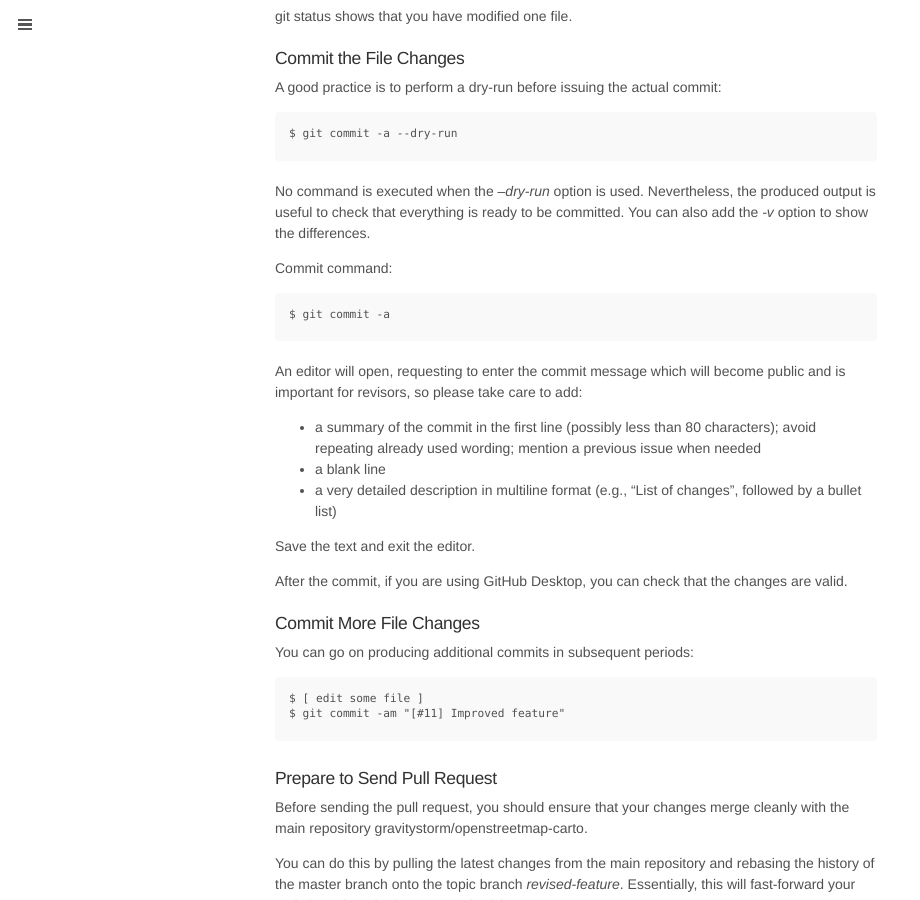
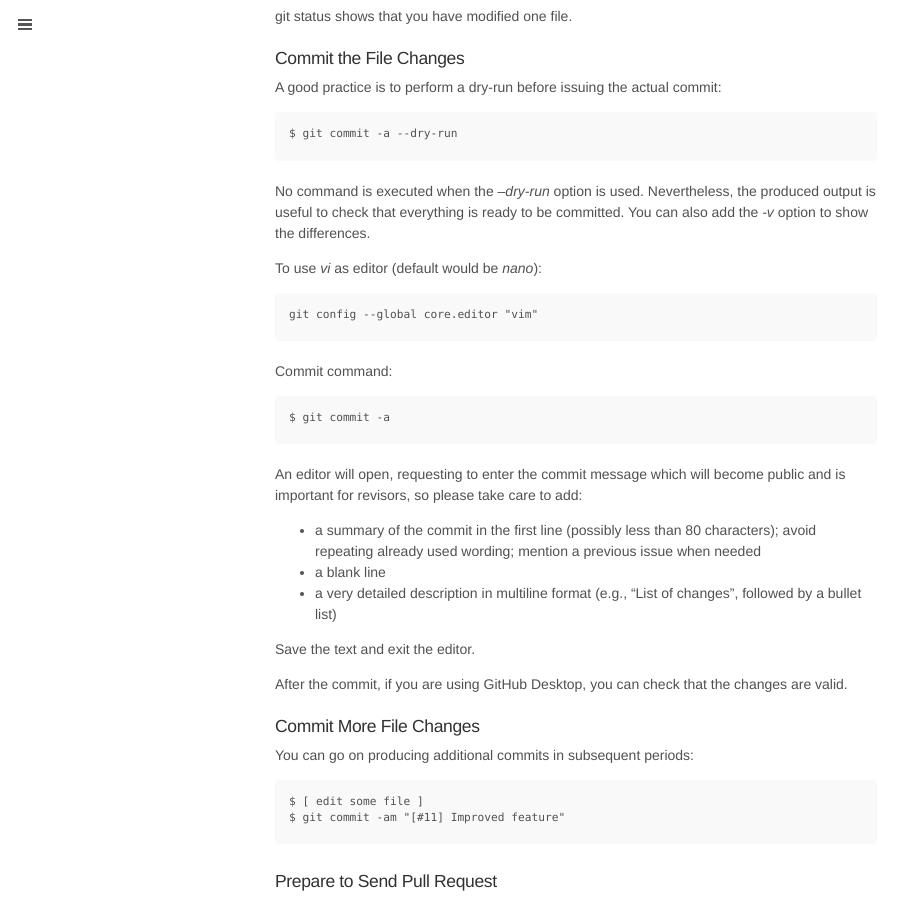
Before and after one commit to Ircama/osm-carto-tutorials, a Jekyll site: the page built from pages/80_git-workflow.md, in a window 1280 px wide and 900 px high, scrolled down 8918 px. Shown: the whole window, without its empty margins (0-920 px from the left). Built offline with Jekyll 4.4.1, drawn with Linux system fonts in a browser that asks for light colours; comment, search, counter and statistics services are not loaded.

Commit message:
modified:   pages/80_git-workflow.md

````diff
--- a/pages/80_git-workflow.md
+++ b/pages/80_git-workflow.md
@@ -366,6 +366,12 @@ A good practice is to perform a dry-run before issuing the actual commit:
 
 No command is executed when the *--dry-run* option is used. Nevertheless, the produced output is useful to check that everything is ready to be committed. You can also add the *-v* option to show the differences.
 
+To use *vi* as editor (default would be *nano*):
+
+```
+git config --global core.editor "vim"
+```
+
 Commit command:
 
     $ git commit -a
````
